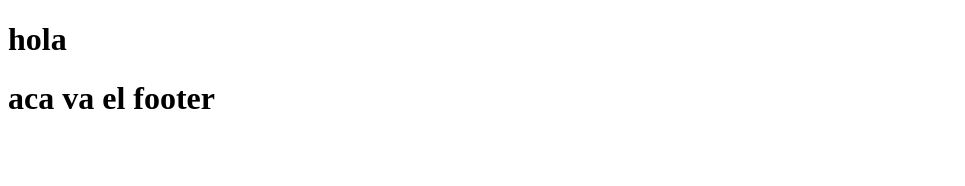
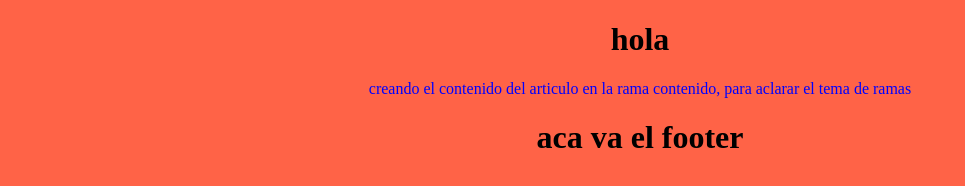
Before and after one commit to RJimenez20/primerProyectoAprendizaje, a plain HTML site: page index.html in a window 1280 px wide. Shown: the whole page, without its empty margins (0-965 px from the left). Drawn offline with Linux system fonts and the light colour scheme.

Commit message:
creando el contenido principal del articulo

```diff
--- a/css/style.css
+++ b/css/style.css
@@ -1,5 +1,6 @@
 body{
     background-color: tomato;
+    text-align: center;
 }
 
 .navegacion {
@@ -17,3 +18,7 @@ body{
     justify-content: space-between;
     align-items: center;
 }
+
+article p {
+    color: blue;
+}
--- a/index.html
+++ b/index.html
@@ -3,10 +3,15 @@
 <head>
     <meta charset="UTF-8">
     <meta name="viewport" content="width=device-width, initial-scale=1.0">
+    <link rel="stylesheet" href="css/style.css">
     <title>Document</title>
 </head>
 <body>
     <h1>hola</h1>
+
+    <article>
+        <p>creando el contenido del articulo en la rama contenido, para aclarar el tema de ramas</p>
+    </article>
 
     <footer>
         <h1>aca va el footer</h1>
```
